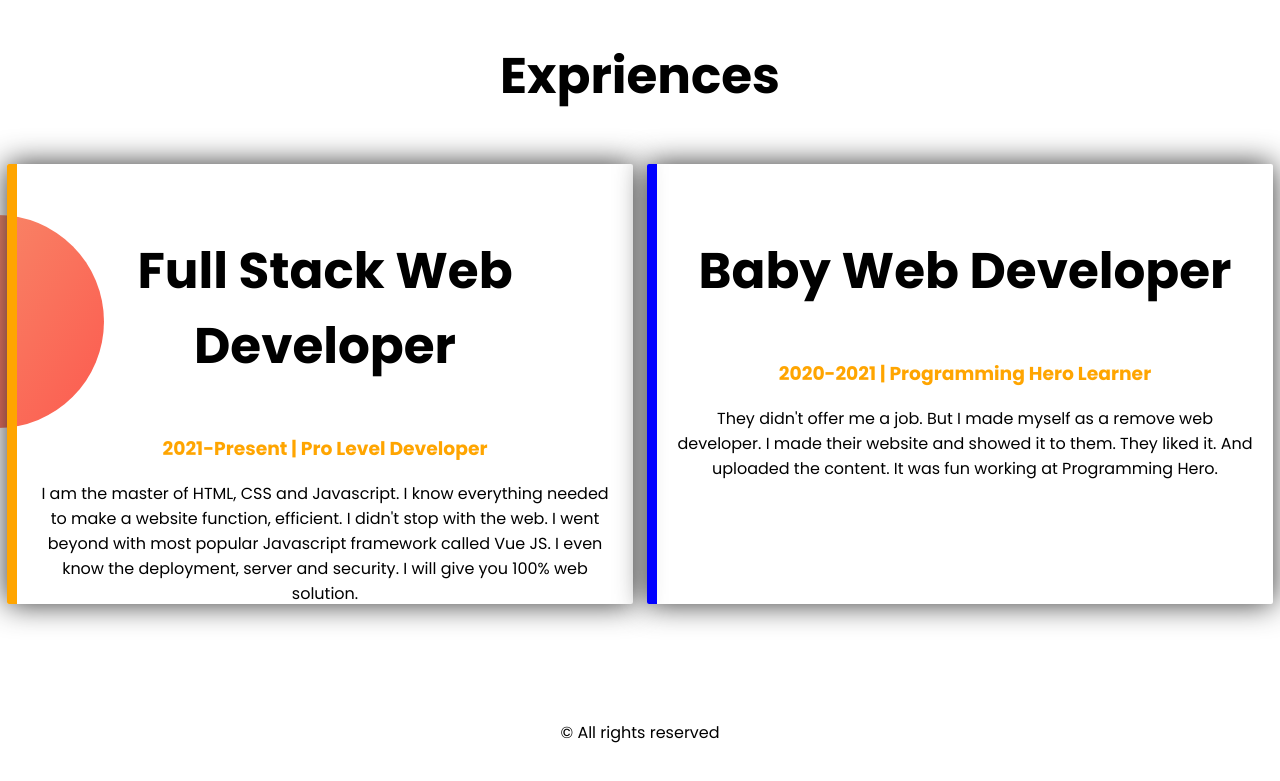
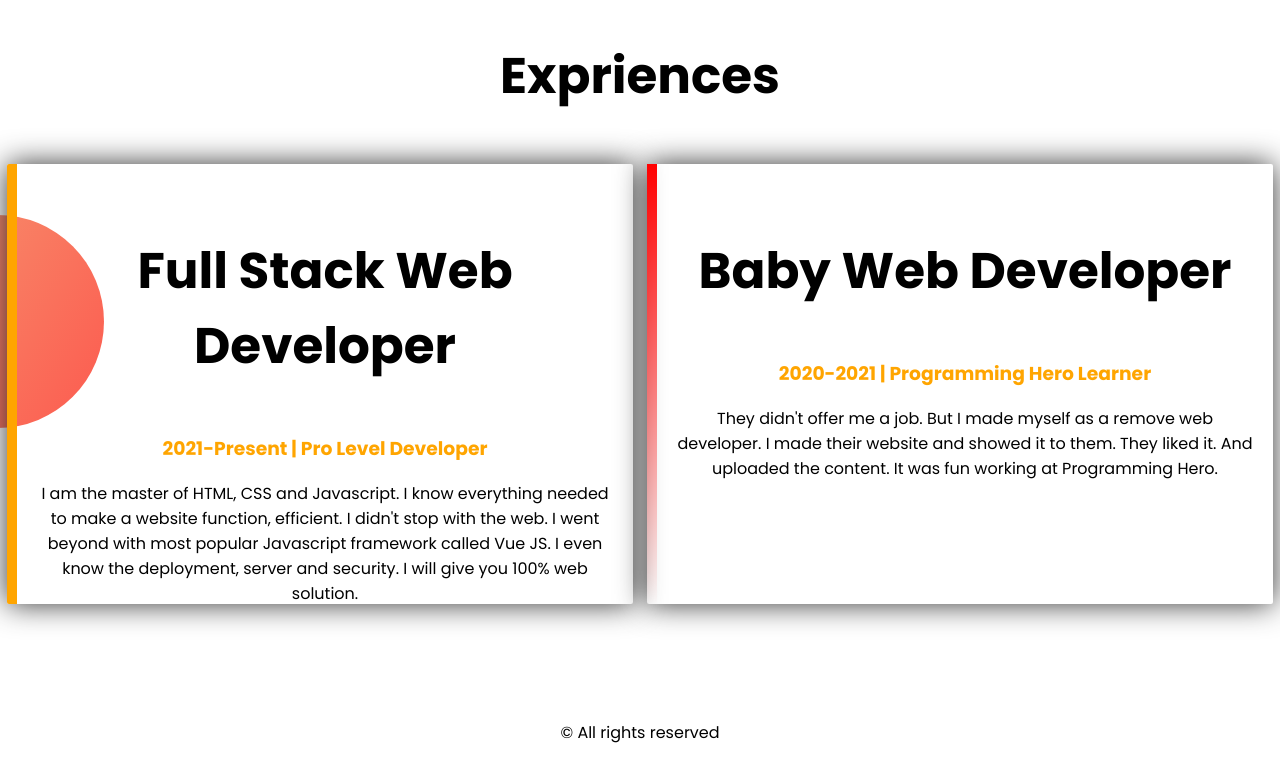
Before and after one commit to Ifthakharmahmud/developer-portfolio, a plain HTML site: page index.html in a window 1280 px wide. Shown: the part 1149-1930 px from the top of the page. Drawn offline with Linux system fonts and the light colour scheme.

Commit message:
Finalizing....

```diff
--- a/style.css
+++ b/style.css
@@ -105,7 +105,12 @@ h1{
 }
 
 .exprienceContainer .halfWidth:last-child{
-    border-left: 10px solid blue;
+    border-image:
+    linear-gradient(
+      to bottom,
+      red,
+      rgba(0, 0, 0, 0)
+    ) 1 100%;
 }
 
 /* Exprience Section CSS Ends */
```
